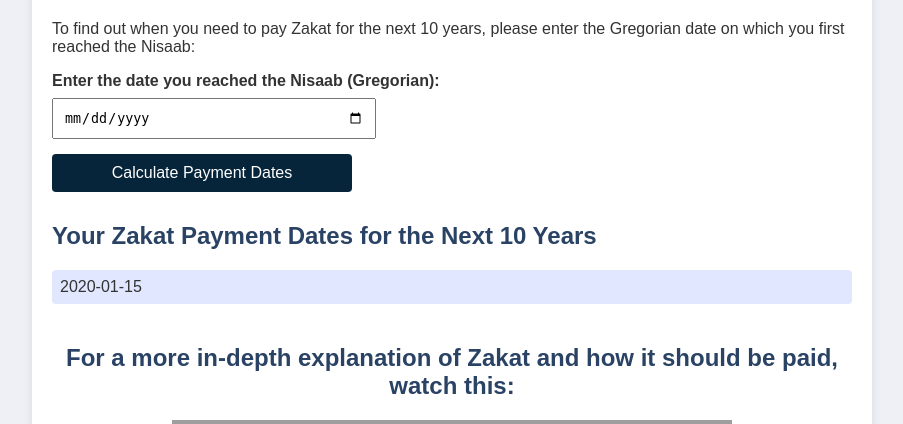
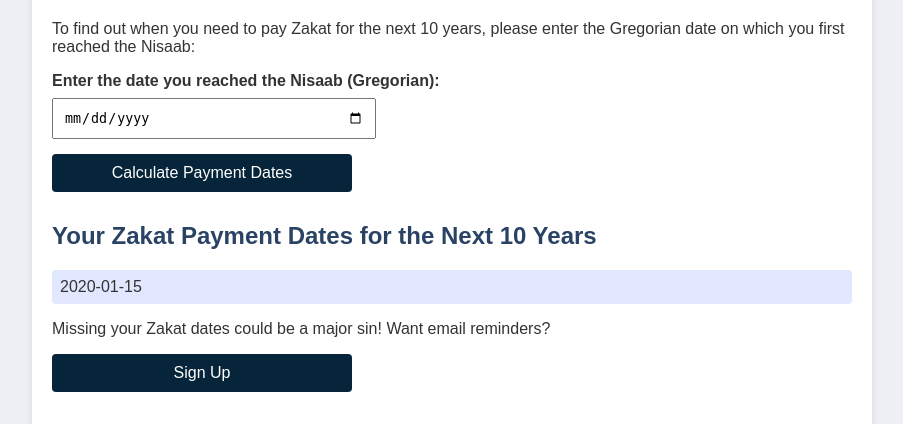
Before and after one commit to yousefshawky/zakatyyy, a Flask app: template templates/index.html in a window 1280 px wide. Shown: the part 274-698 px from the top of the page, without its empty margins (188-1091 px from the left). Run offline with Flask 3, Linux system fonts and the light colour scheme; the template is opened without the code that fills it: most values are stand-ins (such as "Sample title", 1, 10 or a date in 2020); grey boxes are pictures that could not be loaded.

Commit message:
Added a sign up button after date calculation

```diff
--- a/templates/index.html
+++ b/templates/index.html
@@ -48,6 +48,12 @@
                         {% endfor %}
                     </ul>
                 </div>
+
+                <!-- Reminder Message and Sign-Up Button -->
+                <div class="reminder-section">
+                    <p>Missing your Zakat dates could be a major sin! Want email reminders?</p>
+                    <button onclick="window.location.href='https://565823-de.myshopify.com/products/zakat-email-reminder'" class="sign-up-button">Sign Up</button>
+                </div>
             {% endif %}
         </section>
 
```
Also changed, not shown: static/style.css (line endings or trailing spaces).
